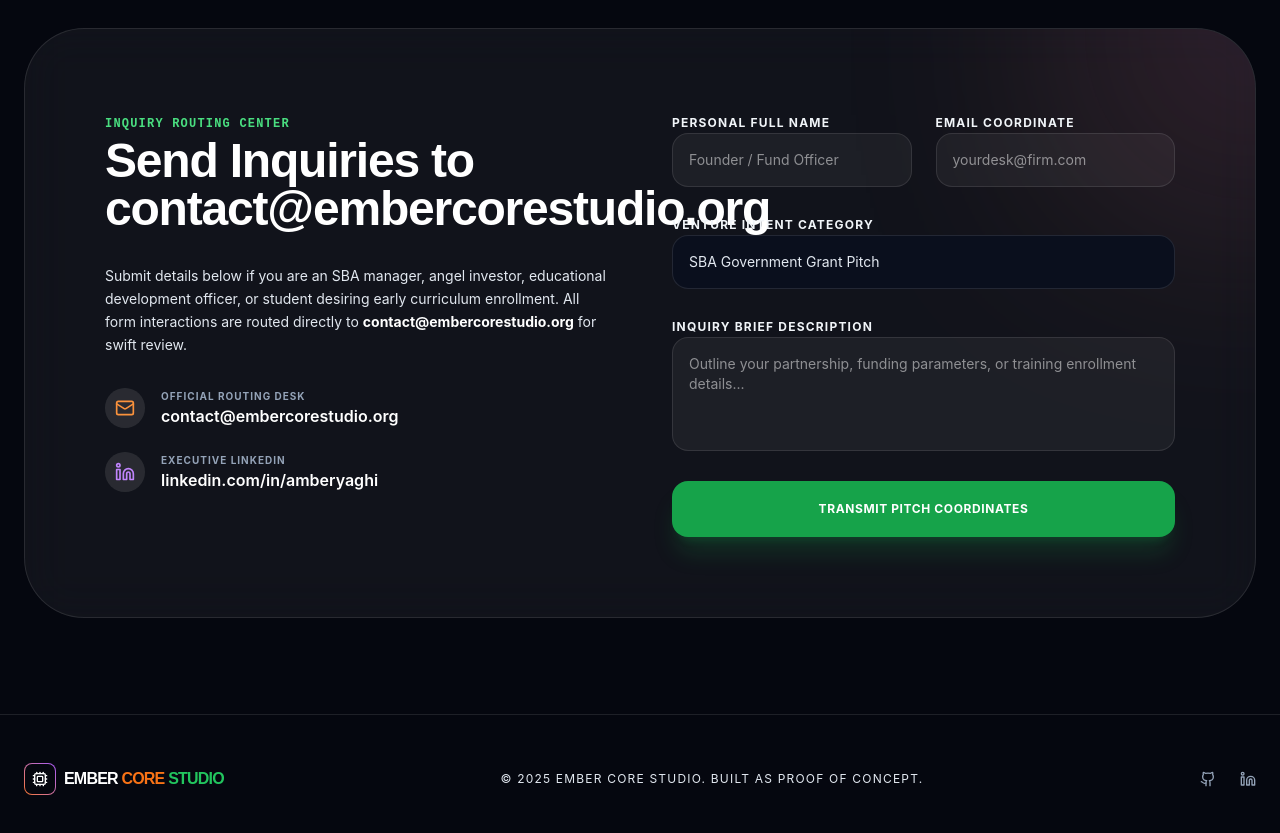
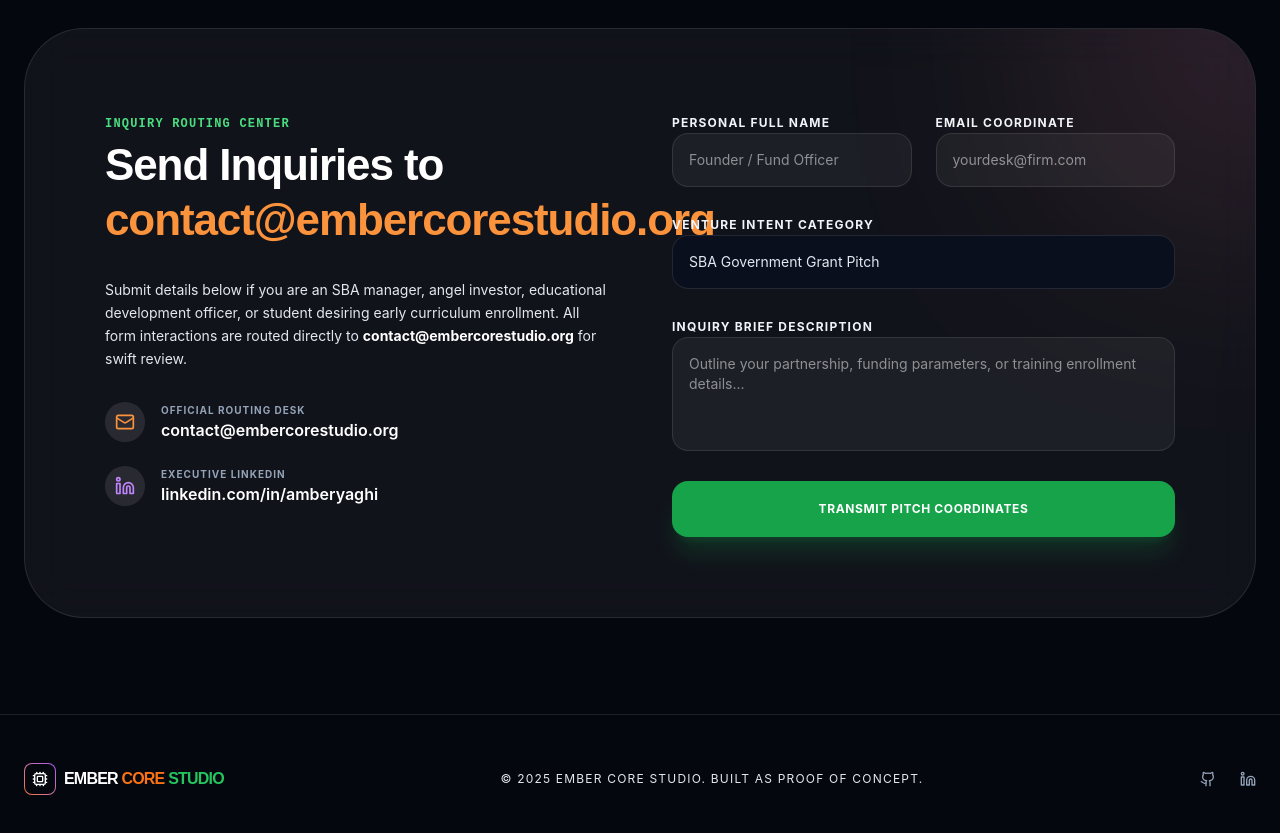
Before and after one commit to ayaghi88/EmberCoreStudio, a React (Vite) app: page / in a window 1280 px wide. Shown: the part 7440-8273 px from the top of the page. Built offline with nearby package versions, Linux system fonts and the light colour scheme.

Commit message:
style: improve inquiry email header responsiveness
Refactor heading typography to support fluid scaling across viewports and highlight the email address for better visibility.

```diff
--- a/src/App.tsx
+++ b/src/App.tsx
@@ -839,7 +839,9 @@
           <div className="grid grid-cols-1 lg:grid-cols-2 gap-16 relative z-10">
             <div>
               <span className="text-xs font-bold uppercase tracking-widest text-prosperity-400 font-mono">Inquiry Routing Center</span>
-              <h2 className="text-4xl md:text-5xl font-display font-extrabold text-white mt-1 mb-8">Send Inquiries to contact@embercorestudio.org</h2>
+              <h2 className="text-lg sm:text-2xl md:text-3xl lg:text-4xl xl:text-[2.75rem] font-display font-extrabold text-white mt-1 mb-8 leading-tight">
+                Send Inquiries to <span className="text-ember-400 inline-block whitespace-nowrap">contact@embercorestudio.org</span>
+              </h2>
 
               <p className="text-clarity-300 leading-relaxed text-sm mb-8">
                 Submit details below if you are an SBA manager, angel investor, educational development officer, or student desiring early curriculum enrollment.
```
